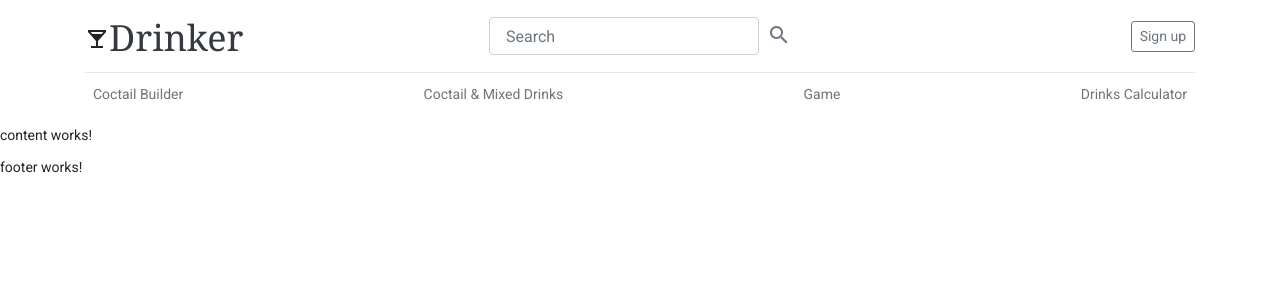
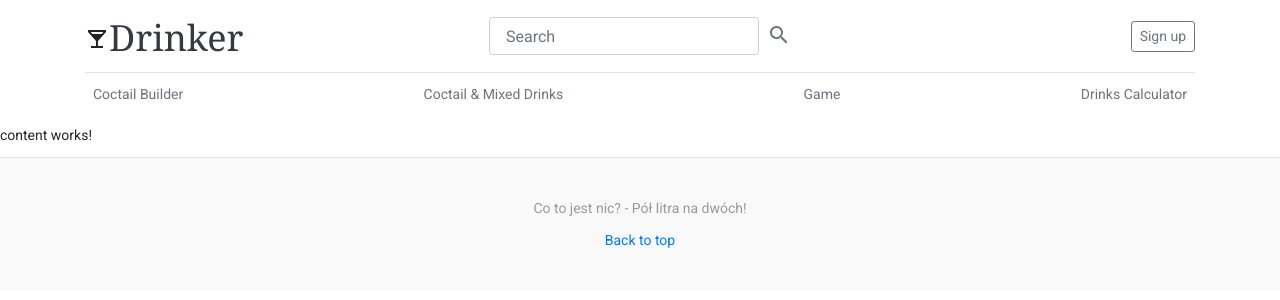
Before and after one commit to gwalus/Drinker, an Angular app in the folder drinkerClient/: page / in a window 1280 px wide. Shown: the top 300 px of the page. Built offline with nearby package versions, Linux system fonts and the light colour scheme.

Commit message:
Design footer component

```diff
--- a/drinkerClient/src/app/footer/footer.component.css
+++ b/drinkerClient/src/app/footer/footer.component.css
@@ -0,0 +1,11 @@
+.blog-footer {
+    padding: 2.5rem 0;
+    color: #999;
+    text-align: center;
+    background-color: #f9f9f9;
+    border-top: .05rem solid #e5e5e5;
+}
+
+.blog-footer p:last-child {
+    margin-bottom: 0;
+}
--- a/drinkerClient/src/app/footer/footer.component.html
+++ b/drinkerClient/src/app/footer/footer.component.html
@@ -1 +1,6 @@
-<p>footer works!</p>
+<footer class="blog-footer">
+    <p>Co to jest nic? - Pół litra na dwóch!</p>
+    <p>
+      <a href="/#">Back to top</a>
+    </p>
+</footer>
```
